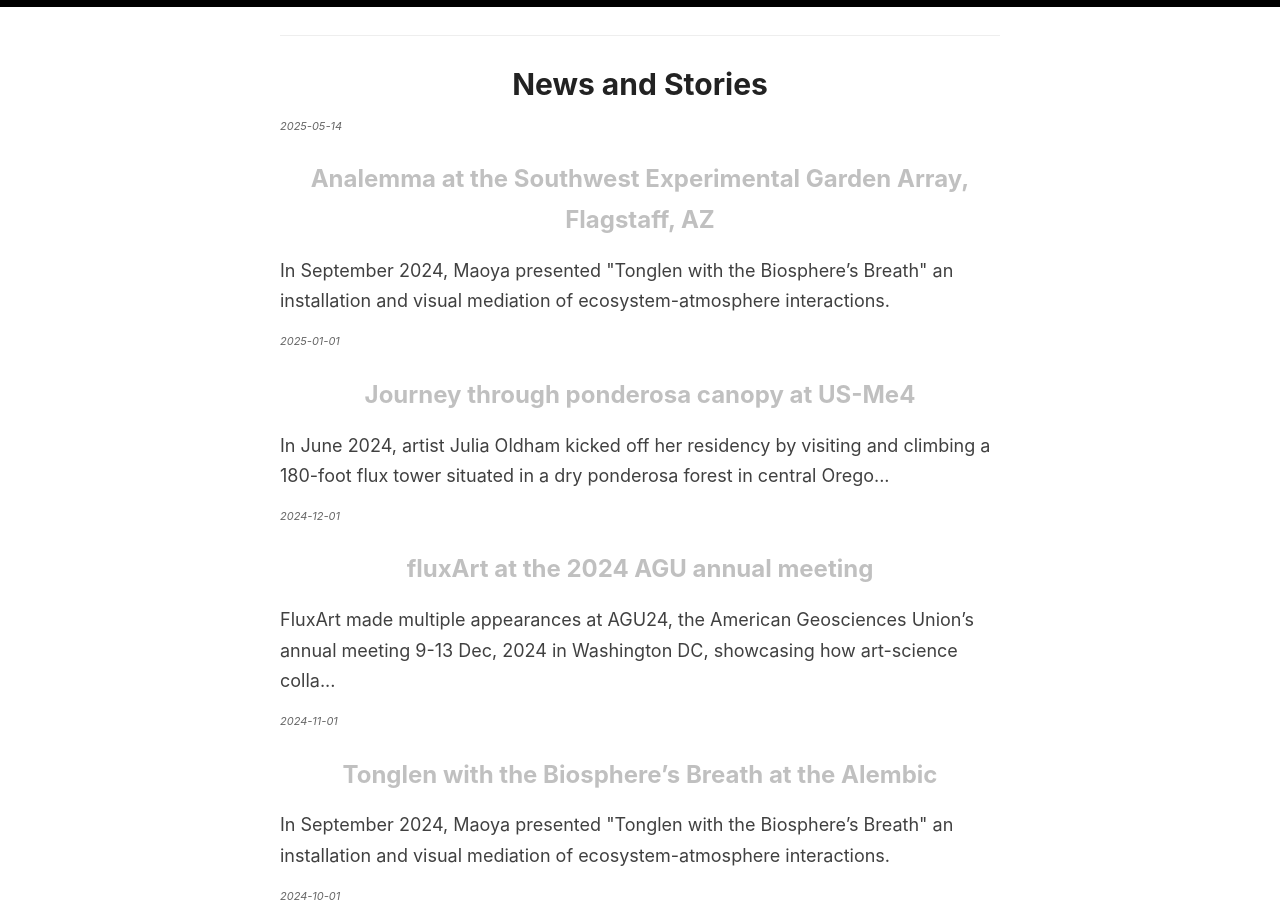
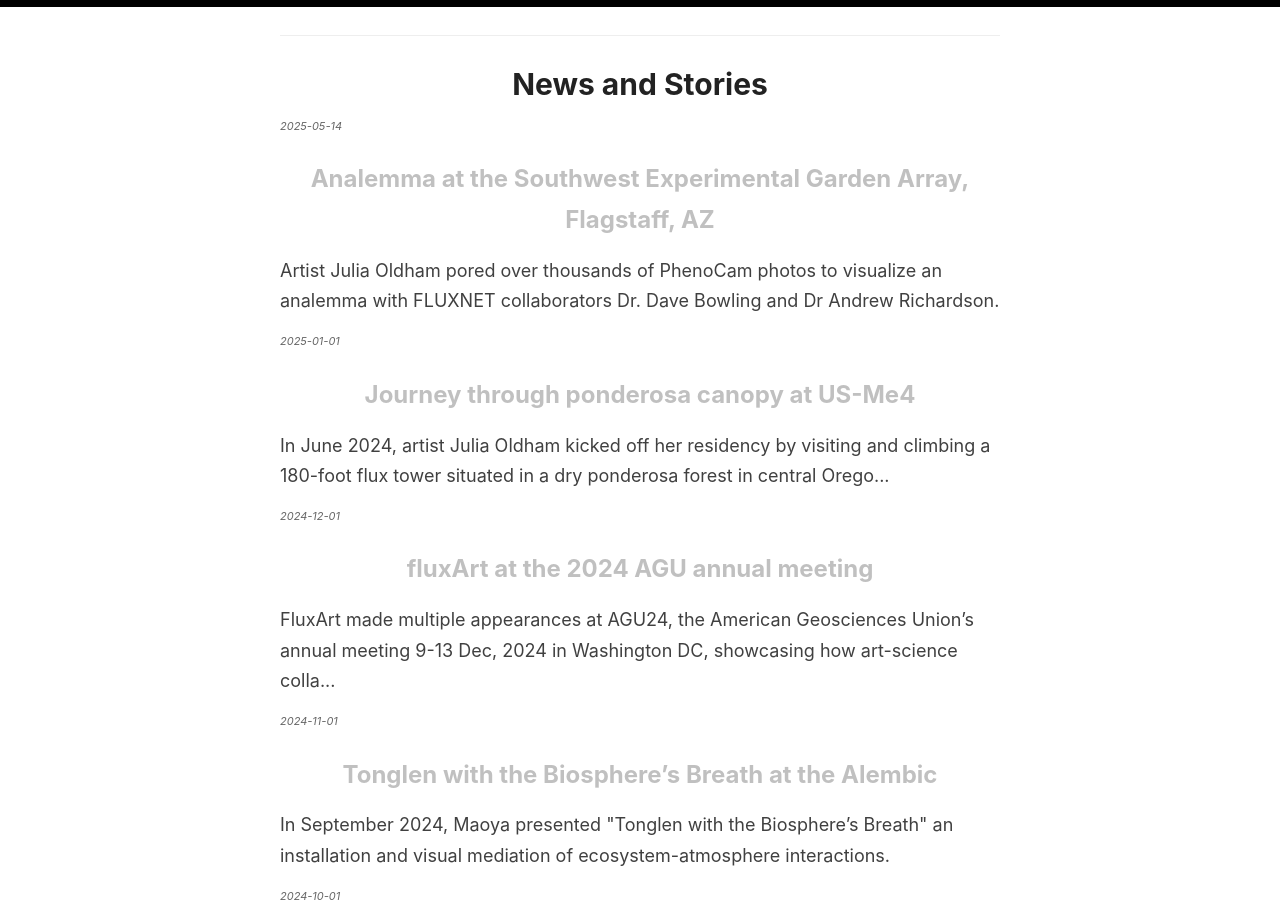
Before and after one commit to fluxnetart/fluxnetart.github.io, a Jekyll site: the page built from _pages/news.md, in a window 1280 px wide and 900 px high, scrolled down 336 px. Built offline with Jekyll 4.4.1, drawn with Linux system fonts in a browser that asks for light colours.

```diff
--- a/_posts/2025-05-14-analema.md
+++ b/_posts/2025-05-14-analema.md
@@ -1,7 +1,7 @@
 ---
 layout: post
 title: Analemma at the Southwest Experimental Garden Array, Flagstaff, AZ
-excerpt: In September 2024, Maoya presented "Tonglen with the Biosphere’s Breath" an installation and visual mediation of ecosystem-atmosphere interactions.
+excerpt: Artist Julia Oldham pored over thousands of PhenoCam photos to visualize an analemma with FLUXNET collaborators Dr. Dave Bowling and Dr Andrew Richardson.
 categories: news
 ---
 
```
